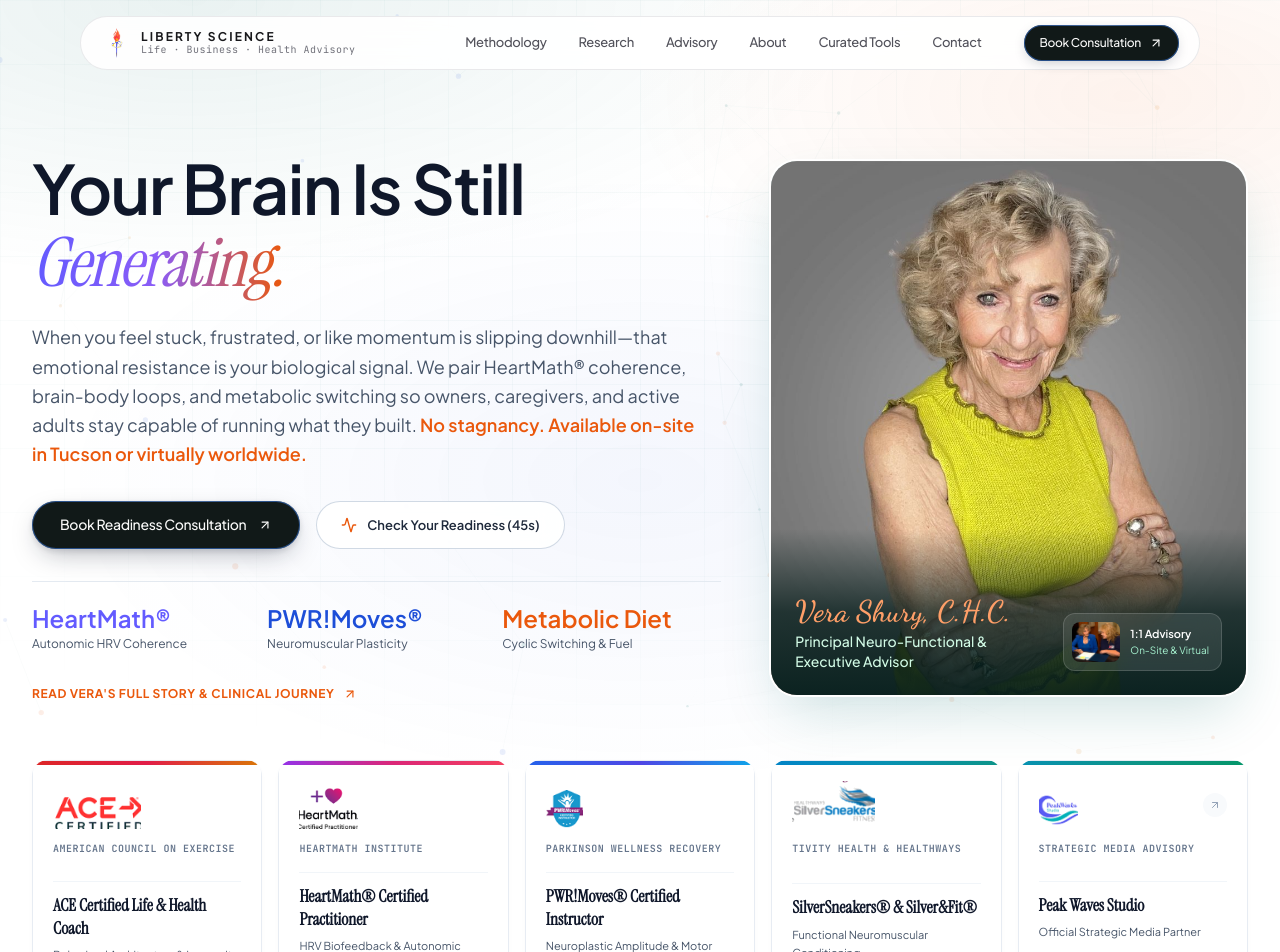
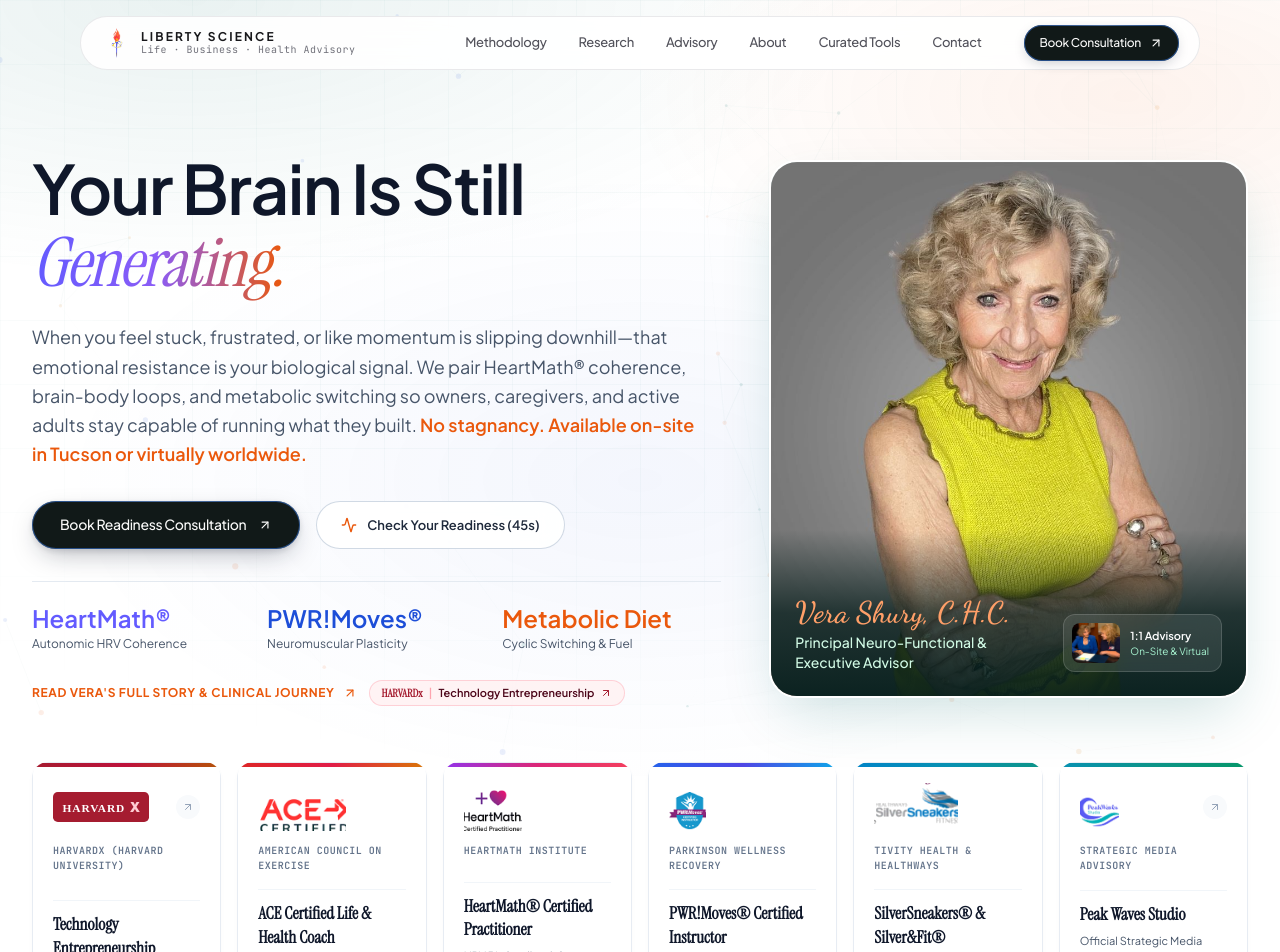
Before and after one commit to zeeshanjay/Liberty-Science, a Next.js app: page / in a window 1280 px wide. Shown: the top 952 px of the page. Built offline with nearby package versions, Linux system fonts and the light colour scheme.

Commit message:
feat: integrate Vera Shury verified HarvardX Technology Entrepreneurship credential across business advisory, credentials matrix, and schema

```diff
--- a/src/app/about/page.tsx
+++ b/src/app/about/page.tsx
@@ -38,6 +38,14 @@
 
 const CREDENTIAL_STACK = [
   {
+    title: "Technology Entrepreneurship: Lab to Market",
+    code: "HarvardX Verified #954e0f86",
+    desc: "Executive credential in Technology Entrepreneurship from HarvardX (Harvard University), taught by Prof. Karim Lakhani (Harvard Business School) & Prof. Viswanathan Krishnan (UC San Diego).",
+    detail: "Translating technological innovation into scalable, sustainable business performance.",
+    link: "https://courses.edx.org/certificates/954e0f86dfd74c74b05b4438674b7d07",
+    linkText: "Verify edX Credential ↗",
+  },
+  {
     title: "Licensed Health Coach",
     code: "ACE Coach #W54776",
     desc: "National clinical accreditation for behavioral lifestyle change, risk mitigation, and executive longevity.",
@@ -67,12 +75,6 @@
     desc: "Integration of Shotokan discipline, SilverSneakers Yoga, Tai Chi, and proprioceptive agility.",
     detail: "Translating traditional physical wisdom into daily functional independence.",
   },
-  {
-    title: "Neuro-Anthropology Foundation",
-    code: "Behavioral Sciences & Tao in Business",
-    desc: "Academic grounding in human neuro-adaptation, habit formation, and sustainable enterprise balance.",
-    detail: "Equalizing physical stamina, cognitive bandwidth, and commercial execution.",
-  },
 ];
 
 const THE_THREE_PILLARS = [
@@ -100,8 +102,9 @@
     color: "from-emerald-500/10 to-teal-500/10",
     border: "border-emerald-200",
     badge: "text-emerald-800 bg-emerald-50",
-    desc: "Scaling an enterprise requires cognitive bandwidth and biological stamina—not burnout. Drawing from Vera's own 4,000% practice scaling since 2012 and her 'Spiritual Tao in Business' framework, she works with founders, women in business, and executives to unlock sustainable expansion, sharp decision velocity, and leadership succession without sacrificing physical vitality or life balance.",
+    desc: "Scaling an enterprise requires cognitive bandwidth and biological stamina—not burnout. Drawing from Vera's own 4,000% practice scaling and formal HarvardX certification in Technology Entrepreneurship (Lab to Market), she works with founders, women in business, and executives to unlock sustainable expansion, sharp decision velocity, and leadership succession without sacrificing physical vitality or life balance.",
     bullets: [
+      "HarvardX Technology Entrepreneurship (Lab to Market) framework translation",
       "Scaling without biological compromise (proven 4,000% practice growth model)",
       "Prefrontal executive stamina & high-velocity decision clarity under commercial pressure",
       "Spiritual Tao in Business framing: sustainable enterprise & life equilibrium",
@@ -804,10 +807,20 @@
                       {cred.desc}
                     </p>
                   </div>
-                  <div className="mt-5 border-t border-slate-100 pt-3">
+                  <div className="mt-5 border-t border-slate-100 pt-3 flex flex-wrap items-center justify-between gap-2">
                     <span className="text-[11px] font-mono text-slate-400">
                       {cred.detail}
                     </span>
+                    {cred.link && (
+                      <a
+                        href={cred.link}
+                        target="_blank"
+                        rel="noopener noreferrer"
+                        className="inline-flex shrink-0 items-center gap-1 text-[11px] font-bold text-[#A51C30] hover:underline"
+                      >
+                        <span>{cred.linkText || "Verify"}</span>
+                      </a>
+                    )}
                   </div>
                 </div>
               ))}
--- a/src/app/page.tsx
+++ b/src/app/page.tsx
@@ -512,8 +512,8 @@
                   </div>
                 </motion.div>
 
-                {/* Direct Link to Dedicated About Page */}
-                <div className="mt-7">
+                {/* Direct Link to Dedicated About Page & Verified HarvardX Credential */}
+                <div className="mt-7 flex flex-wrap items-center gap-3">
                   <Link
                     href="/about"
                     className="group inline-flex items-center gap-2 text-xs font-bold uppercase tracking-wider text-[#ea580c] hover:text-[#c2410c] transition-colors"
@@ -521,6 +521,18 @@
                     <span>Read Vera&apos;s full story &amp; clinical journey</span>
                     <ArrowUpRight className="h-3.5 w-3.5 transition-transform group-hover:translate-x-0.5 group-hover:-translate-y-0.5" />
                   </Link>
+
+                  <a
+                    href="https://courses.edx.org/certificates/954e0f86dfd74c74b05b4438674b7d07"
+                    target="_blank"
+                    rel="noopener noreferrer"
+                    className="inline-flex items-center gap-1.5 rounded-full border border-rose-200/90 bg-rose-50/80 px-3 py-1 text-[11px] font-semibold text-rose-950 transition-all hover:bg-rose-100 hover:border-rose-300 shadow-2xs"
+                  >
+                    <span className="font-serif font-bold text-[#A51C30]">HARVARDx</span>
+                    <span className="text-rose-300">|</span>
+                    <span>Technology Entrepreneurship</span>
+                    <ArrowUpRight className="h-3 w-3 text-[#A51C30]" />
+                  </a>
                 </div>
               </div>
 
@@ -684,6 +696,29 @@
                             </li>
                           ))}
                         </ul>
+
+                        {pillar.id === "business-advisory" && (
+                          <div className="mt-5 rounded-2xl border border-rose-100 bg-rose-50/60 p-3.5">
+                            <div className="flex items-center justify-between gap-2">
+                              <div className="flex items-center gap-1.5">
+                                <span className="font-serif font-bold text-xs text-[#A51C30]">HARVARDx</span>
+                                <span className="text-[10px] font-semibold text-rose-900">Lab to Market</span>
+                              </div>
+                              <a
+                                href="https://courses.edx.org/certificates/954e0f86dfd74c74b05b4438674b7d07"
+                                target="_blank"
+                                rel="noopener noreferrer"
+                                className="inline-flex items-center gap-1 text-[11px] font-bold text-[#A51C30] hover:underline"
+                              >
+                                <span>Verify Credential</span>
+                                <ArrowUpRight className="h-3 w-3" />
+                              </a>
+                            </div>
+                            <p className="mt-1.5 text-[11px] leading-relaxed text-slate-600">
+                              Backed by formal HarvardX certification in Technology Entrepreneurship (Lab to Market), translating complex innovation and behavioral science into scalable, sustainable business performance.
+                            </p>
+                          </div>
+                        )}
                       </div>
                     </div>
                   </div>
--- a/src/components/CredentialCertificates.tsx
+++ b/src/components/CredentialCertificates.tsx
@@ -17,6 +17,16 @@
 }
 
 const CERTIFICATES: CertificateData[] = [
+  {
+    id: "harvardx",
+    issuer: "HarvardX (Harvard University)",
+    title: "Technology Entrepreneurship",
+    subtitle: "Lab to Market · edX ID: 954e0f86",
+    holder: "Vera Shury",
+    accentGradient: "from-[#A51C30] via-rose-700 to-amber-700",
+    logoSrc: "/logos/harvardx.svg",
+    href: "https://courses.edx.org/certificates/954e0f86dfd74c74b05b4438674b7d07",
+  },
   {
     id: "ace",
     issuer: "American Council on Exercise",
@@ -67,7 +77,7 @@
 
 export function CredentialCertificates() {
   return (
-    <div className="mt-14 grid grid-cols-1 gap-4 sm:grid-cols-2 lg:grid-cols-5">
+    <div className="mt-14 grid grid-cols-1 gap-4 sm:grid-cols-2 lg:grid-cols-3 xl:grid-cols-6">
       {CERTIFICATES.map((cert, idx) => {
         const CardContent = (
           <div className="relative flex h-full flex-col justify-between rounded-xl border border-slate-200/80 bg-white p-5 transition-all">
--- a/src/components/InstitutionalTrustMarquee.tsx
+++ b/src/components/InstitutionalTrustMarquee.tsx
@@ -35,6 +35,12 @@
     src: "/logos/orovalley.png",
     width: 55,
     height: 58,
+  },
+  {
+    name: "HarvardX - Harvard University Online Learning Initiative",
+    src: "/logos/harvardx.svg",
+    width: 120,
+    height: 40,
   },
   {
     name: "ACE Certified - American Council on Exercise",
--- a/src/components/SchemaJsonLd.tsx
+++ b/src/components/SchemaJsonLd.tsx
@@ -75,6 +75,16 @@
           "hasCredential": [
             {
               "@type": "EducationalOccupationalCredential",
+              "credentialCategory": "Certificate",
+              "name": "Technology Entrepreneurship: Lab to Market",
+              "recognizedBy": {
+                "@type": "Organization",
+                "name": "HarvardX (Harvard University)"
+              },
+              "url": "https://courses.edx.org/certificates/954e0f86dfd74c74b05b4438674b7d07"
+            },
+            {
+              "@type": "EducationalOccupationalCredential",
               "credentialCategory": "certification",
               "name": "ACE Licensed Health Coach #W54776"
             },
@@ -95,6 +105,7 @@
             }
           ],
           "knowsAbout": [
+            "Technology Entrepreneurship & Enterprise Scaling",
             "Metabolic Neuroplasticity™",
             "Adult Hippocampal Neurogenesis",
             "HeartMath HRV Coherence",
```
Also changed, not shown: public/logos/harvardx.svg (added).
